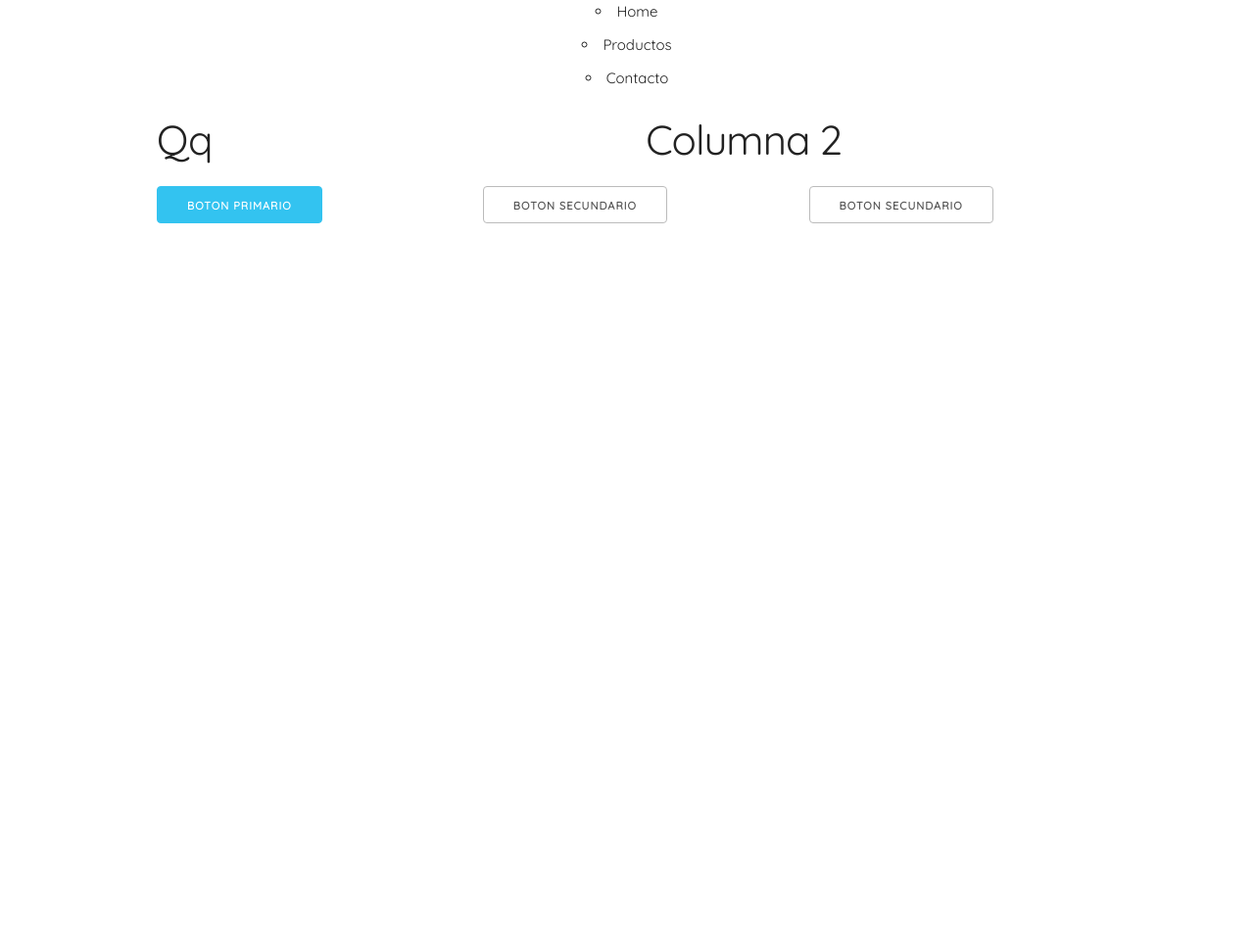
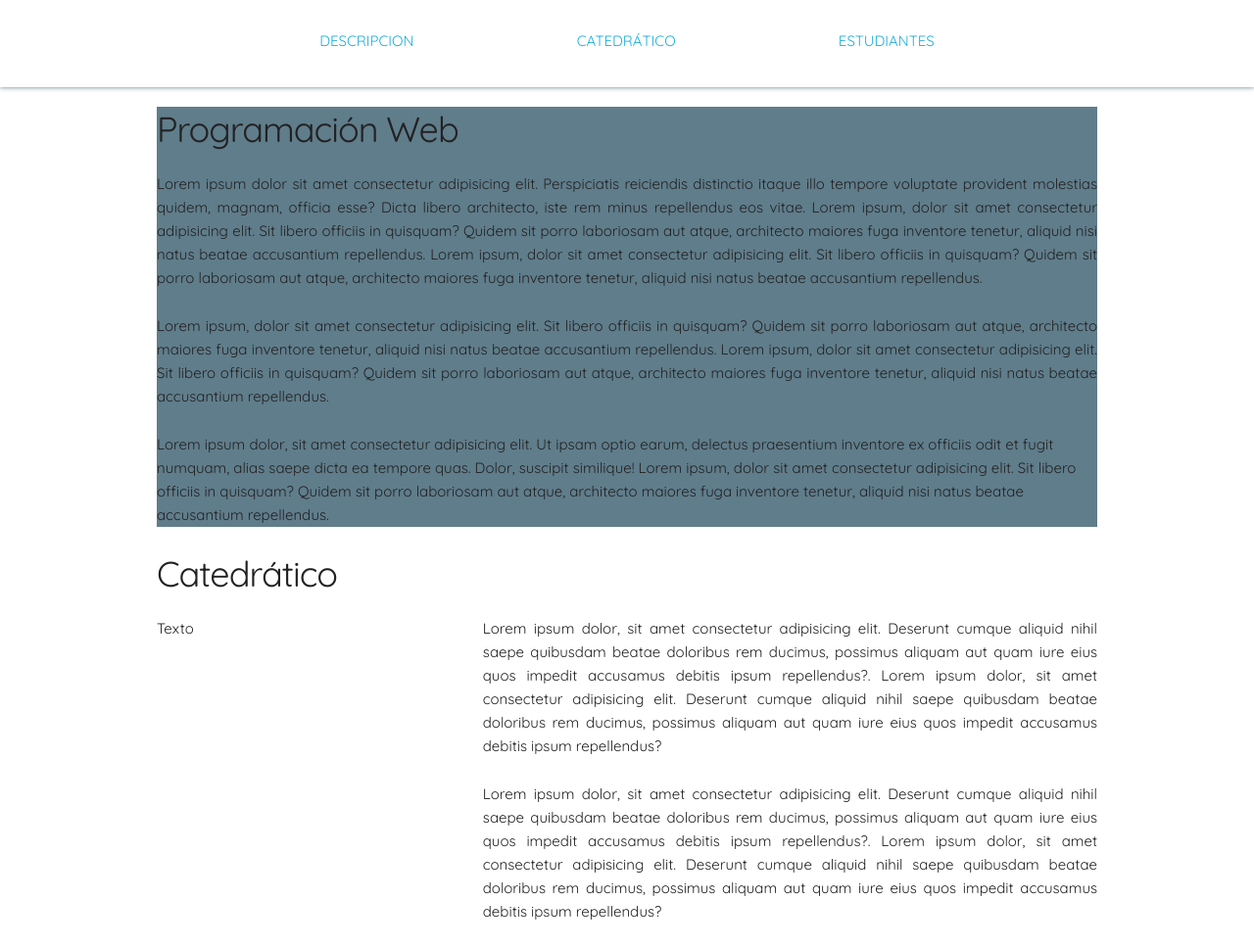
Before and after one commit to sergioguzman27/repo_web1, a plain HTML site: page index.html in a window 1280 px wide. Shown: the whole page at 98% size. Before the commit the page ends 800 px from the top, so only its background shows below. Drawn offline with Linux system fonts and the light colour scheme.

Commit message:
se agrego navegación

```diff
--- a/css/site.css
+++ b/css/site.css
@@ -1,16 +1,41 @@
-#nav {
-  text-align: center;
-  background: red;
-  display: inline;
-  justify-content: space-evenly
+#main_nave{
+  box-shadow: 0px 0px 5px #607D8B;
 }
 
+#main_nave ul{
+  text-align: center;
+  display: flex;
+  justify-content: space-evenly;
+}
+
+#main_nave ul li{
+  padding-top: 30px;
+  list-style: none;
+}
+
+#main_nave ul li a{
+  text-transform: uppercase;
+  text-decoration: none;
+}
+
+#descripcion {
+  margin-top: 20px;
+  padding-top: 0px;
+  background: #607D8B;
+}
+
+.parrafo{
+  text-align: justify;
+}
+
+.no-margen p:last-child {
+  margin: 0;
+}
+
+
+#cat
 /*nav ul li{
   list-style: none;
   float: left;
   margin: 0 20px;
 }*/
-
-#nav ul li {
-
-}
--- a/index.html
+++ b/index.html
@@ -9,36 +9,93 @@
     <link rel="stylesheet" href="css/normalize.css">
     <link rel="stylesheet" href="css/skeleton.css">
     <link rel="stylesheet" href="css/site.css">
-  <link href="https://fonts.googleapis.com/css?family=Quicksand&display=swap" rel="stylesheet">
+    <link href="https://fonts.googleapis.com/css?family=Quicksand&display=swap"
+      rel="stylesheet">
   </head>
   <body>
-  <nav id="nav">
+    <nav id="main_nave">
+      <div class="container">
         <ul>
-      <li>Home</li>
-      <li>Productos</li>
-      <li>Contacto</li>
+          <li><a href="#descripcion">Descripcion</a></li>
+          <li><a href="#cat">Catedrático</a></li>
+          <li><a href="">Estudiantes</a></li>
         </ul>
+      </div>
     </nav>
     <div class="container">
-    <div class="row" >
-      <div class="six columns">
-        <h2>Qq</h2>
+      <section id="descripcion">
+        <h3>Programación Web</h3>
+        <p class="parrafo">Lorem ipsum dolor sit amet consectetur adipisicing
+          elit. Perspiciatis
+          reiciendis distinctio itaque illo tempore voluptate provident
+          molestias quidem, magnam, officia esse? Dicta libero architecto, iste
+          rem minus repellendus eos vitae. Lorem ipsum, dolor sit amet
+          consectetur adipisicing elit. Sit libero
+          officiis in quisquam? Quidem sit porro laboriosam aut atque,
+          architecto maiores fuga inventore tenetur, aliquid nisi natus beatae
+          accusantium repellendus. Lorem ipsum, dolor sit amet consectetur
+          adipisicing
+          elit. Sit libero
+          officiis in quisquam? Quidem sit porro laboriosam aut atque,
+          architecto maiores fuga inventore tenetur, aliquid nisi natus beatae
+          accusantium repellendus.</p>
+
+        <p class="parrafo">Lorem ipsum, dolor sit amet consectetur adipisicing
+          elit. Sit libero
+          officiis in quisquam? Quidem sit porro laboriosam aut atque,
+          architecto maiores fuga inventore tenetur, aliquid nisi natus beatae
+          accusantium repellendus. Lorem ipsum, dolor sit amet consectetur
+          adipisicing
+          elit. Sit libero
+          officiis in quisquam? Quidem sit porro laboriosam aut atque,
+          architecto maiores fuga inventore tenetur, aliquid nisi natus beatae
+          accusantium repellendus.</p>
+
+        <p>Lorem ipsum dolor, sit amet consectetur adipisicing elit. Ut ipsam
+          optio earum, delectus praesentium inventore ex officiis odit et fugit
+          numquam, alias saepe dicta ea tempore quas. Dolor, suscipit similique!
+          Lorem ipsum, dolor sit amet consectetur adipisicing
+          elit. Sit libero
+          officiis in quisquam? Quidem sit porro laboriosam aut atque,
+          architecto maiores fuga inventore tenetur, aliquid nisi natus beatae
+          accusantium repellendus.</p>
+      </section>
+      <section id="cat">
+        <h3>Catedrático</h3>
+        <div class="row">
+          <div class="columns four">
+            <p>Texto</p>
           </div>
-      <div class="six columns">
-        <h2>Columna 2</h2>
+          <div class="columns eight">
+            <p class="parrafo">Lorem ipsum dolor, sit amet consectetur
+              adipisicing
+              elit. Deserunt
+              cumque aliquid nihil saepe quibusdam beatae doloribus rem ducimus,
+              possimus aliquam aut quam iure eius quos impedit accusamus debitis
+              ipsum repellendus?. Lorem ipsum dolor, sit amet consectetur
+              adipisicing
+              elit. Deserunt
+              cumque aliquid nihil saepe quibusdam beatae doloribus rem ducimus,
+              possimus aliquam aut quam iure eius quos impedit accusamus debitis
+              ipsum repellendus?</p>
+
+            <p class="parrafo">Lorem ipsum dolor, sit amet consectetur
+              adipisicing
+              elit. Deserunt
+              cumque aliquid nihil saepe quibusdam beatae doloribus rem ducimus,
+              possimus aliquam aut quam iure eius quos impedit accusamus debitis
+              ipsum repellendus?. Lorem ipsum dolor, sit amet consectetur
+              adipisicing
+              elit. Deserunt
+              cumque aliquid nihil saepe quibusdam beatae doloribus rem ducimus,
+              possimus aliquam aut quam iure eius quos impedit accusamus debitis
+              ipsum repellendus?</p>
           </div>
+
         </div>
-    <div class="row">
-      <div class="four columns">
-        <button class="button-primary">Boton primario</button>
-      </div>
-      <div class="four columns">
-        <button class="button-secundary">Boton secundario</button>
-      </div>
-      <div class="four columns">
-        <button class="button-danger">Boton secundario</button>
-      </div>
-    </div>
+
+
+      </section>
     </div>
   </body>
 </html>
```
Lines whose indentation alone changed are shown as unchanged.
